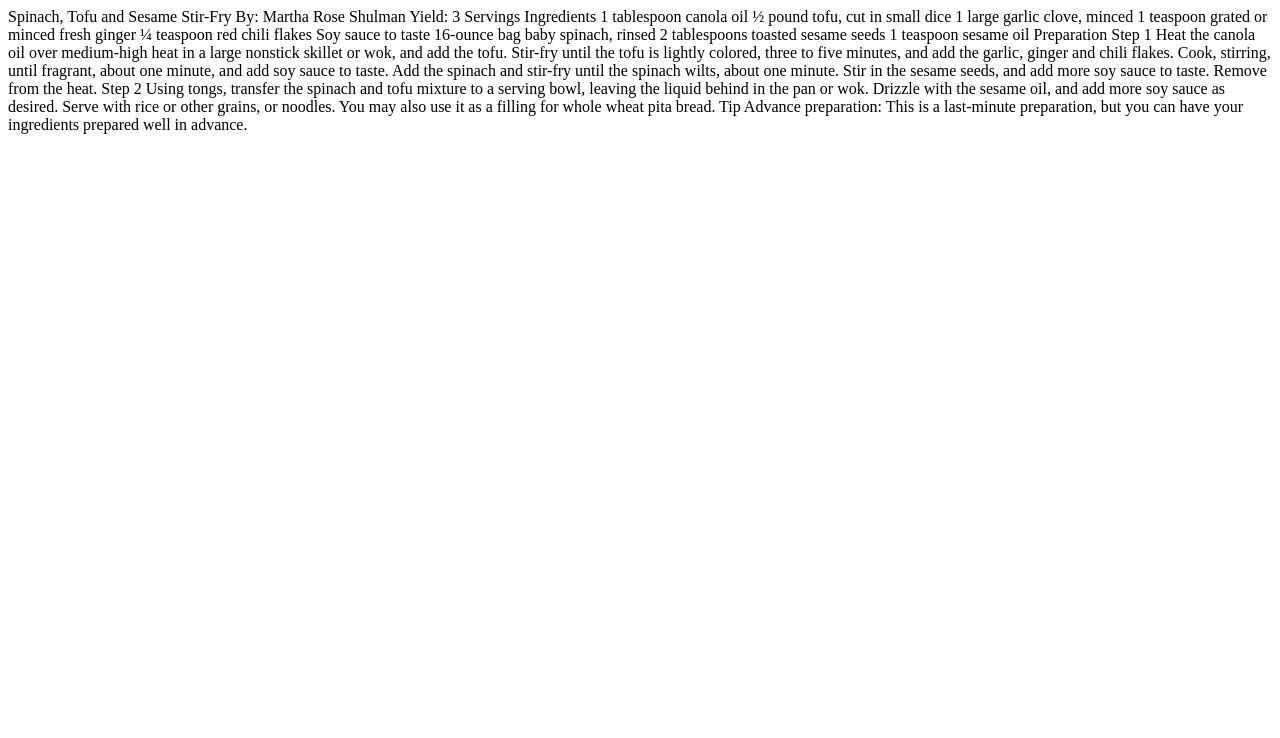
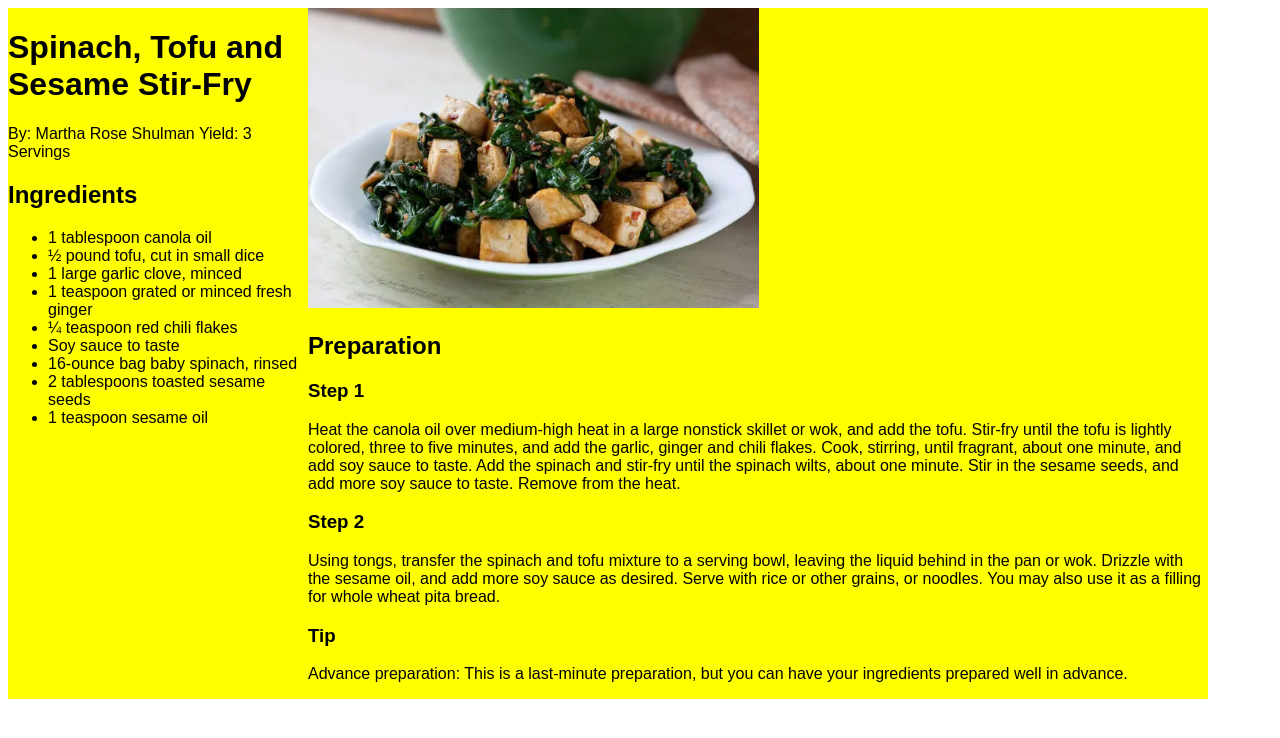
Before and after one commit to d43chen-creator/exercise7, a plain HTML site: page index.html in a window 1280 px wide. Drawn offline with Linux system fonts and the light colour scheme.

Commit message:
index.html

```diff
--- a/index.html
+++ b/index.html
@@ -4,43 +4,99 @@
     <title>Exercise 7: CSS Typography</title>
     <meta charset="utf-8">
   </head>
-  <!-- Created by Daniel Chen on Nov 10 2024 -->
+  <!-- Created by Daniel Chen on Nov 17 2024 -->
   <style>
     #container{
       width: 1200px;
+      background-color: yellow;
+      display: flex;
+    }
+    #left{
+      float: left;
+      width: 300px
+    }
+    #right{
+      float: right;
+      width: 900px
+    }
+    p{
+  font-family: "Host Grotesk", sans-serif;
+  font-optical-sizing: auto;
+  font-weight: <weight>;
+  font-style: normal;
+    }
+    ul{
+      font-family: "Host Grotesk", sans-serif;
+  font-optical-sizing: auto;
+  font-weight: <weight>;
+  font-style: normal;
+    }
+    h1{
+       font-family: "Titillium Web", sans-serif;
+  font-weight: 600;
+  font-style: normal;
+    }
+    h2{
+       font-family: "Titillium Web", sans-serif;
+  font-weight: 600;
+  font-style: normal;
+    }
+    h3{
+       font-family: "Titillium Web", sans-serif;
+  font-weight: 600;
+  font-style: normal;
     }
   </style>
 
   <body>
     <div id="container">
-
+      <div id="left">
+      <h1>
+        Spinach, Tofu and Sesame Stir-Fry
+      </h1>
+      <p>
+        By: Martha Rose Shulman
+        Yield: 3 Servings
+      </p>
+      <h2>
+        Ingredients
+      </h2>
+      <ul>
+        <li>1 tablespoon canola oil</li>
+        <li>½ pound tofu, cut in small dice</li>
+        <li>1 large garlic clove, minced</li>
+        <li>1 teaspoon grated or minced fresh ginger</li>
+        <li>¼ teaspoon red chili flakes</li>
+        <li>Soy sauce to taste</li>
+        <li>16-ounce bag baby spinach, rinsed</li>
+        <li>2 tablespoons toasted sesame seeds</li>
+        <li>1 teaspoon sesame oil</li>
+      </ul>
+      </div>
+      <div id="right">
+      <img src="recipe-photo-Enhanced-SR.jpg" alt="photo recipe" height="300px">
+      <h2>
+        Preparation
+      </h2>
+      <h3>
+        Step 1
+      </h3>
+      <p>
+        Heat the canola oil over medium-high heat in a large nonstick skillet or wok, and add the tofu. Stir-fry until the tofu is lightly colored, three to five minutes, and add the garlic, ginger and chili flakes. Cook, stirring, until fragrant, about one minute, and add soy sauce to taste. Add the spinach and stir-fry until the spinach wilts, about one minute. Stir in the sesame seeds, and add more soy sauce to taste. Remove from the heat.
+      </p>
+      <h3>
+        Step 2
+      </h3>
+      <p>
+        Using tongs, transfer the spinach and tofu mixture to a serving bowl, leaving the liquid behind in the pan or wok. Drizzle with the sesame oil, and add more soy sauce as desired. Serve with rice or other grains, or noodles. You may also use it as a filling for whole wheat pita bread.
+      </p>
+      <h3>
+        Tip
+      </h3>
+      <p>
+        Advance preparation: This is a last-minute preparation, but you can have your ingredients prepared well in advance.
+      </p>
+      </div>
     </div>
   </body>
-
-Spinach, Tofu and Sesame Stir-Fry
-By: Martha Rose Shulman
-Yield: 3 Servings
-
-Ingredients
-
-1 tablespoon canola oil
-½ pound tofu, cut in small dice
-1 large garlic clove, minced
-1 teaspoon grated or minced fresh ginger
-¼ teaspoon red chili flakes
-Soy sauce to taste
-16-ounce bag baby spinach, rinsed
-2 tablespoons toasted sesame seeds
-1 teaspoon sesame oil
-
-Preparation
-
-Step 1
-Heat the canola oil over medium-high heat in a large nonstick skillet or wok, and add the tofu. Stir-fry until the tofu is lightly colored, three to five minutes, and add the garlic, ginger and chili flakes. Cook, stirring, until fragrant, about one minute, and add soy sauce to taste. Add the spinach and stir-fry until the spinach wilts, about one minute. Stir in the sesame seeds, and add more soy sauce to taste. Remove from the heat.
-
-Step 2
-Using tongs, transfer the spinach and tofu mixture to a serving bowl, leaving the liquid behind in the pan or wok. Drizzle with the sesame oil, and add more soy sauce as desired. Serve with rice or other grains, or noodles. You may also use it as a filling for whole wheat pita bread.
-
-Tip
-Advance preparation: This is a last-minute preparation, but you can have your ingredients prepared well in advance.
 </html>
```
